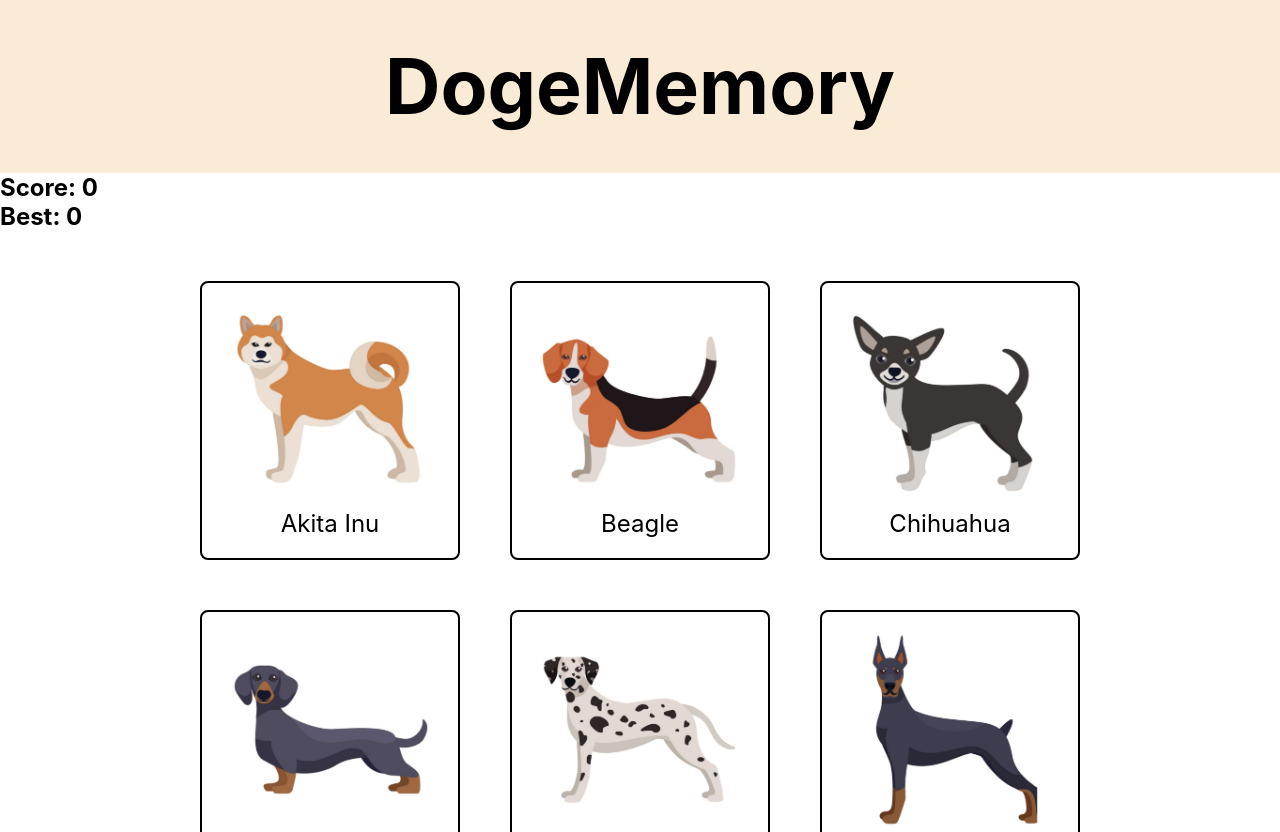
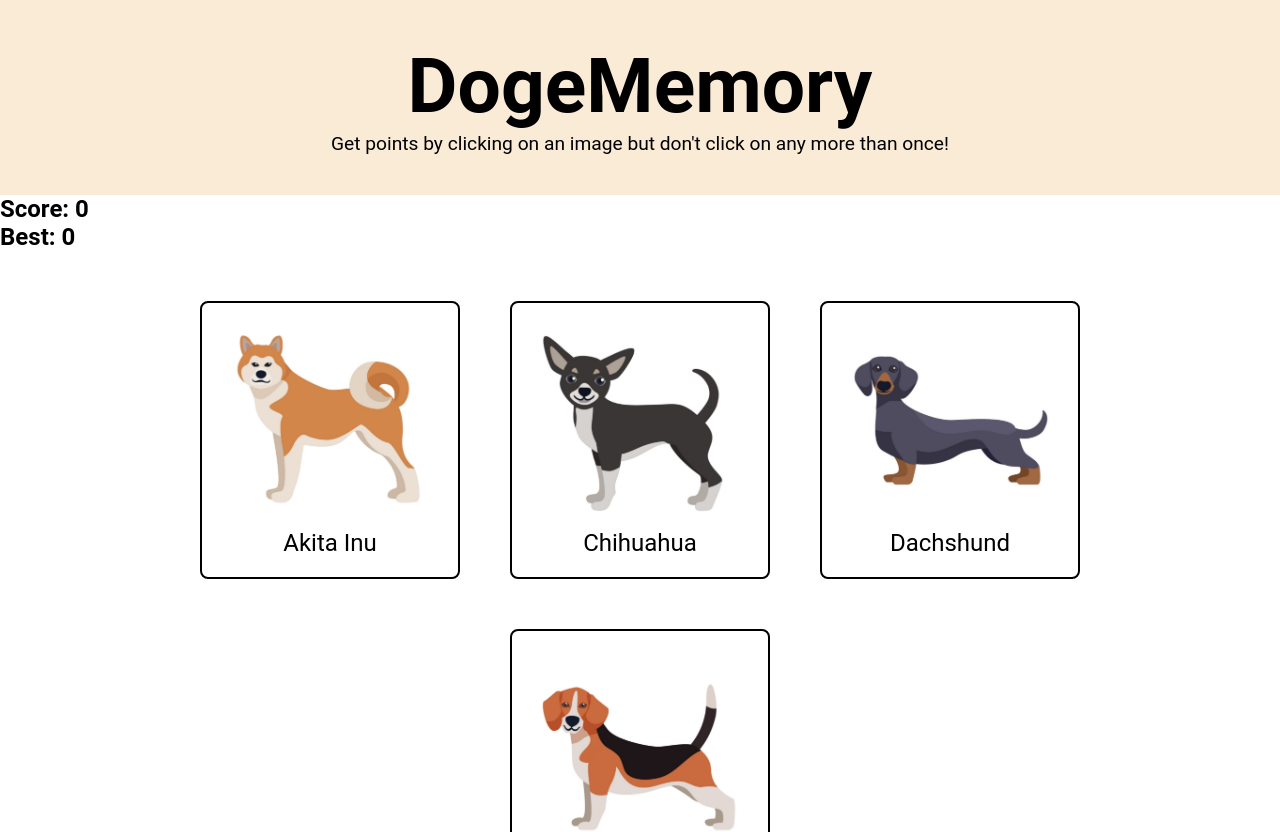
Before and after one commit to kenizaya/memory-card, a React (Create React App) app: page / in a window 1280 px wide. Shown: the top 832 px of the page. Built offline with nearby package versions, Linux system fonts and the light colour scheme.

Commit message:
Added Levels

```diff
--- a/src/App.js
+++ b/src/App.js
@@ -1,11 +1,17 @@
 import React, { useEffect, useState } from 'react'
 import CardContainer from './components/CardContainer'
-import { dogs } from './components/data'
+import ReactLoading from 'react-loading'
+import { levels } from './components/data'
 import Header from './components/Header'
 import Score from './components/Score'
 
+import styles from './styles/App.module.css'
+
 const App = () => {
-  const [imageData, setImageData] = useState(dogs)
+  const { level1, level2, level3, level4 } = levels
+  const [level, setLevel] = useState(1)
+  const [isLoading, setIsLoading] = useState(false)
+  const [imageData, setImageData] = useState(level1)
   const [clickedImages, setClickedImages] = useState([])
   const [score, setScore] = useState(0)
   const [bestScore, setBestScore] = useState(0)
@@ -14,7 +20,26 @@ const App = () => {
     setBestScore((prevBestScore) => {
       return prevBestScore <= score ? score : prevBestScore
     })
-  })
+
+    if (score === imageData.length) {
+      setLevel((prevLevel) => prevLevel + 1)
+      setIsLoading(true)
+    }
+  }, [score])
+
+  useEffect(() => {
+    setImageData(() => {
+      if (level === 2) return shuffle(level2)
+      if (level === 3) return shuffle(level3)
+      if (level === 4) return shuffle(level4)
+      return shuffle(level1)
+    })
+
+    setTimeout(() => {
+      setIsLoading(false)
+    }, 700)
+  }, [level])
+
   const clickHandler = (id) => {
     if (!clickedImages.includes(id)) {
       setClickedImages((prevState) => {
@@ -28,8 +53,6 @@ const App = () => {
     }
 
     shuffle(imageData)
-    console.log(clickedImages)
-    console.log(score)
   }
 
   // Using Fisher-Yates algo
@@ -43,13 +66,27 @@ const App = () => {
 
     setImageData(newArray)
   }
+  console.log(imageData)
 
   return (
     <div>
       <Header />
       <Score title='Score' score={score} />
       <Score title='Best' score={bestScore} />
-      <CardContainer imageData={imageData} onClick={(id) => clickHandler(id)} />
+      {isLoading ? (
+        <ReactLoading
+          className={styles.loading}
+          type='bubbles'
+          color='#0000FF'
+          height={200}
+          width={100}
+        />
+      ) : (
+        <CardContainer
+          imageData={imageData}
+          onClick={(id) => clickHandler(id)}
+        />
+      )}
     </div>
   )
 }
--- a/src/components/Header.jsx
+++ b/src/components/Header.jsx
@@ -5,6 +5,10 @@ const Header = () => {
   return (
     <div className={styles.header}>
       <h1>DogeMemory</h1>
+      <p className={styles.instruction}>
+        Get points by clicking on an image but don't click on any more than
+        once!
+      </p>
     </div>
   )
 }
--- a/src/components/data.js
+++ b/src/components/data.js
@@ -1,6 +1,84 @@
 import { v4 as uuid } from 'uuid'
 
-export const dogs = [
+export const levels = {
+  level1: [
+    { id: uuid(), src: require('../assets/akita-inu.jpg'), breed: 'Akita Inu' },
+    { id: uuid(), src: require('../assets/beagle.jpg'), breed: 'Beagle' },
+    { id: uuid(), src: require('../assets/chihuahua.jpg'), breed: 'Chihuahua' },
+    { id: uuid(), src: require('../assets/dachshund.jpg'), breed: 'Dachshund' },
+  ],
+
+  level2: [
+    { id: uuid(), src: require('../assets/akita-inu.jpg'), breed: 'Akita Inu' },
+    { id: uuid(), src: require('../assets/beagle.jpg'), breed: 'Beagle' },
+    { id: uuid(), src: require('../assets/chihuahua.jpg'), breed: 'Chihuahua' },
+    { id: uuid(), src: require('../assets/dachshund.jpg'), breed: 'Dachshund' },
+    { id: uuid(), src: require('../assets/dalmatian.jpg'), breed: 'Dalmatian' },
+    {
+      id: uuid(),
+      src: require('../assets/pomeranian.jpg'),
+      breed: 'Pomeranian',
+    },
+    { id: uuid(), src: require('../assets/pug.jpg'), breed: 'Pug' },
+    {
+      id: uuid(),
+      src: require('../assets/rottweiler.jpg'),
+      breed: 'Rottweiler',
+    },
+  ],
+
+  level3: [
+    { id: uuid(), src: require('../assets/dalmatian.jpg'), breed: 'Dalmatian' },
+    {
+      id: uuid(),
+      src: require('../assets/doberman-pinscher.jpg'),
+      breed: 'Doberman Pinscher',
+    },
+    {
+      id: uuid(),
+      src: require('../assets/giant-schnauzer.jpg'),
+      breed: 'Giant Schnauzer',
+    },
+    {
+      id: uuid(),
+      src: require('../assets/golden-retriever.jpg'),
+      breed: 'Golden Retriever',
+    },
+    {
+      id: uuid(),
+      src: require('../assets/jack-russell-terrier.jpg'),
+      breed: 'Jack Russell Terrier',
+    },
+    {
+      id: uuid(),
+      src: require('../assets/pomeranian.jpg'),
+      breed: 'Pomeranian',
+    },
+    { id: uuid(), src: require('../assets/pug.jpg'), breed: 'Pug' },
+    {
+      id: uuid(),
+      src: require('../assets/rottweiler.jpg'),
+      breed: 'Rottweiler',
+    },
+    {
+      id: uuid(),
+      src: require('../assets/saint-bernard.jpg'),
+      breed: 'Saint Bernard',
+    },
+    { id: uuid(), src: require('../assets/shih-tzu.jpg'), breed: 'Shih Tzu' },
+    {
+      id: uuid(),
+      src: require('../assets/siberian-husky.jpg'),
+      breed: 'Siberian Husky',
+    },
+    {
+      id: uuid(),
+      src: require('../assets/welsh-corgi.jpg'),
+      breed: 'Welsh Corgi',
+    },
+  ],
+
+  level4: [
     { id: uuid(), src: require('../assets/akita-inu.jpg'), breed: 'Akita Inu' },
     { id: uuid(), src: require('../assets/beagle.jpg'), breed: 'Beagle' },
     { id: uuid(), src: require('../assets/chihuahua.jpg'), breed: 'Chihuahua' },
@@ -26,9 +104,17 @@ export const dogs = [
       src: require('../assets/jack-russell-terrier.jpg'),
       breed: 'Jack Russell Terrier',
     },
-  { id: uuid(), src: require('../assets/pomeranian.jpg'), breed: 'Pomeranian' },
+    {
+      id: uuid(),
+      src: require('../assets/pomeranian.jpg'),
+      breed: 'Pomeranian',
+    },
     { id: uuid(), src: require('../assets/pug.jpg'), breed: 'Pug' },
-  { id: uuid(), src: require('../assets/rottweiler.jpg'), breed: 'Rottweiler' },
+    {
+      id: uuid(),
+      src: require('../assets/rottweiler.jpg'),
+      breed: 'Rottweiler',
+    },
     {
       id: uuid(),
       src: require('../assets/saint-bernard.jpg'),
@@ -45,4 +131,5 @@ export const dogs = [
       src: require('../assets/welsh-corgi.jpg'),
       breed: 'Welsh Corgi',
     },
-]
+  ],
+}
--- a/src/index.css
+++ b/src/index.css
@@ -1,3 +1,5 @@
+@import url('https://fonts.googleapis.com/css2?family=Poppins&display=swap');
+
 *,
 *::before,
 *::after {
@@ -12,6 +14,7 @@ body {
     sans-serif;
   -webkit-font-smoothing: antialiased;
   -moz-osx-font-smoothing: grayscale;
+  font-family: Roboto, sans-serif;
 }
 
 code {
--- a/src/styles/Header.module.css
+++ b/src/styles/Header.module.css
@@ -3,4 +3,9 @@
   background-color: antiquewhite;
   padding: 40px;
   font-size: 2.4rem;
+  line-height: 1.2;
 }
+
+.instruction {
+  font-size: 1.2rem;
+}
```
Also changed, not shown: src/styles/App.module.css (added). Lines whose indentation alone changed are shown as unchanged.
